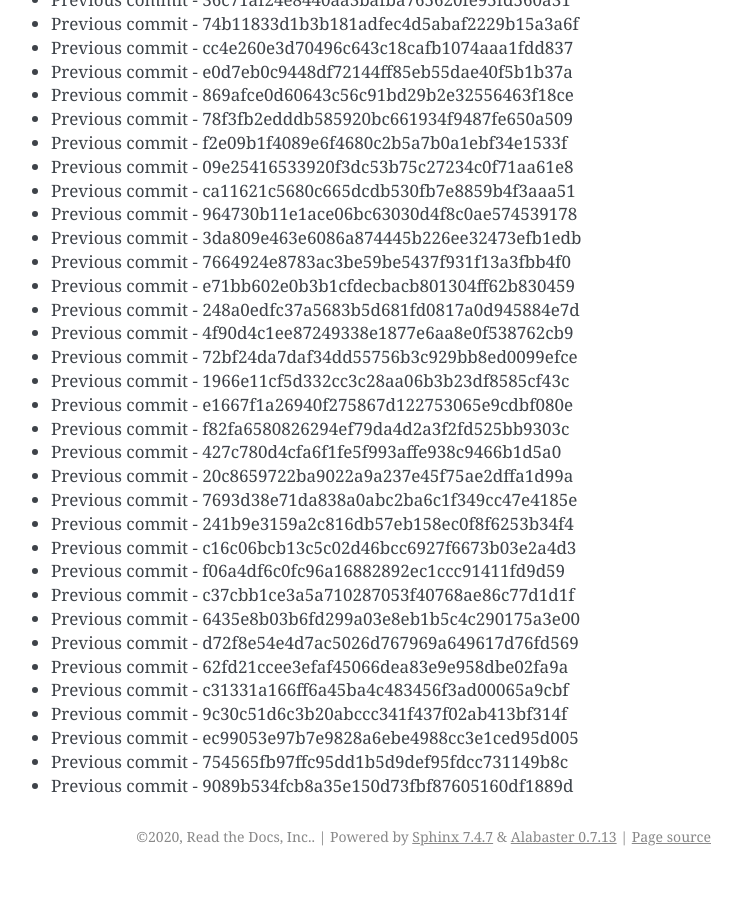
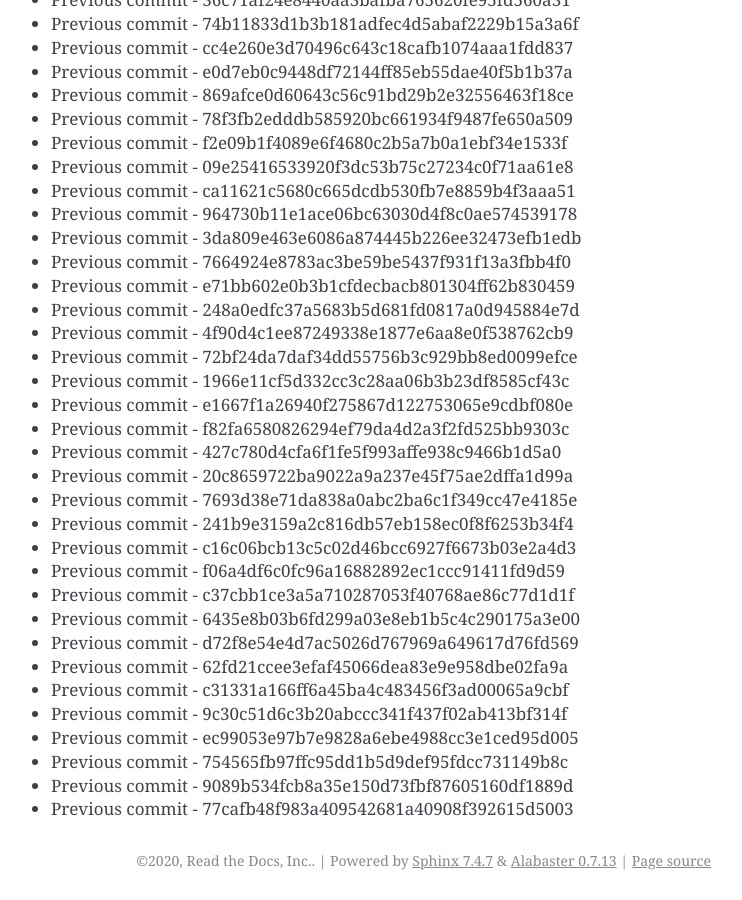
Before and after one commit to readthedocs/rtd-git-stresstest, a Sphinx documentation site: the page built from docs/updates.rst, in a window 1280 px wide and 900 px high, scrolled down 96057 px. Shown: the whole window, without its empty margins (399-1141 px from the left). Built offline with Sphinx 7.4.7, drawn with Linux system fonts in a browser that asks for light colours; before the commit the page ends 96933 px from its top, so only the background shows below that.

Commit message:
Generating commit from previous: 77cafb48f983a409542681a40908f392615d5003

```diff
--- a/docs/updates.rst
+++ b/docs/updates.rst
@@ -4068,3 +4068,4 @@ It can be tested for any performance characteristics.
 * Previous commit - ec99053e97b7e9828a6ebe4988cc3e1ced95d005
 * Previous commit - 754565fb97ffc95dd1b5d9def95fdcc731149b8c
 * Previous commit - 9089b534fcb8a35e150d73fbf87605160df1889d
+* Previous commit - 77cafb48f983a409542681a40908f392615d5003
```
